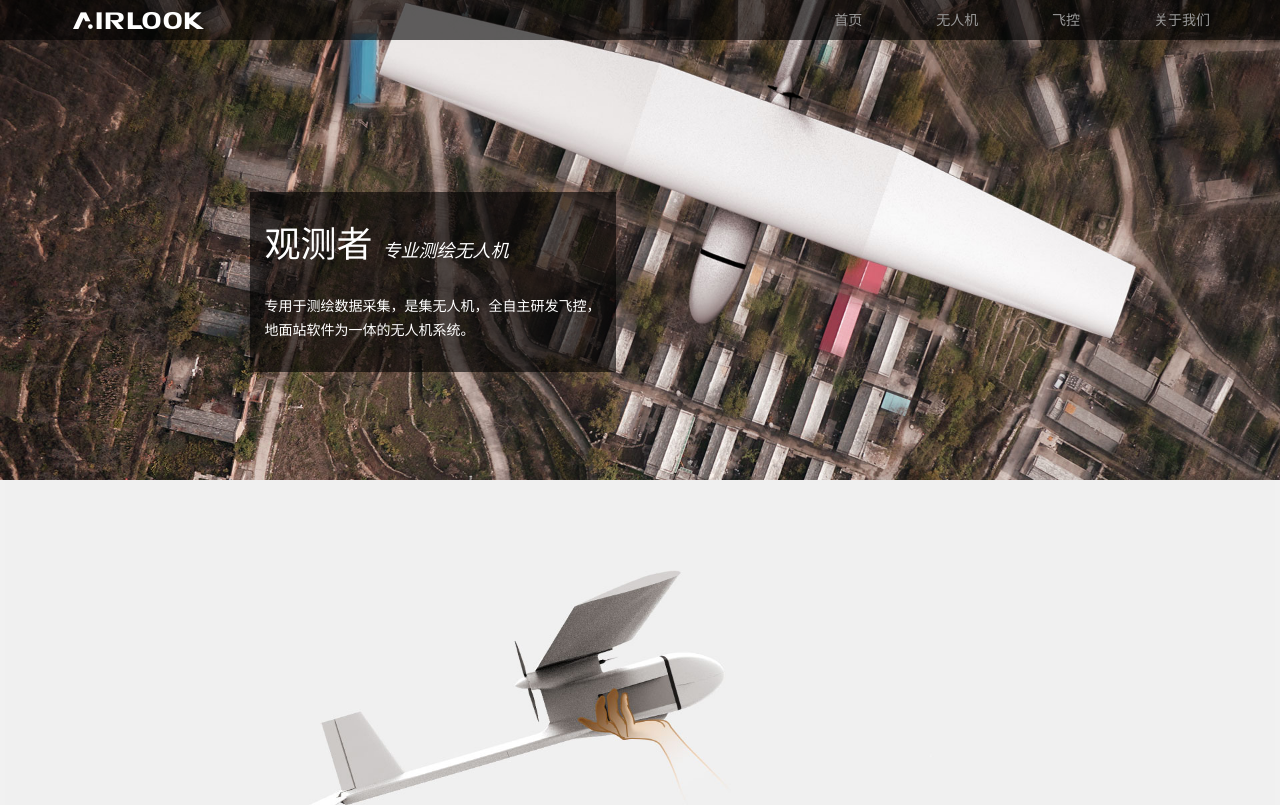
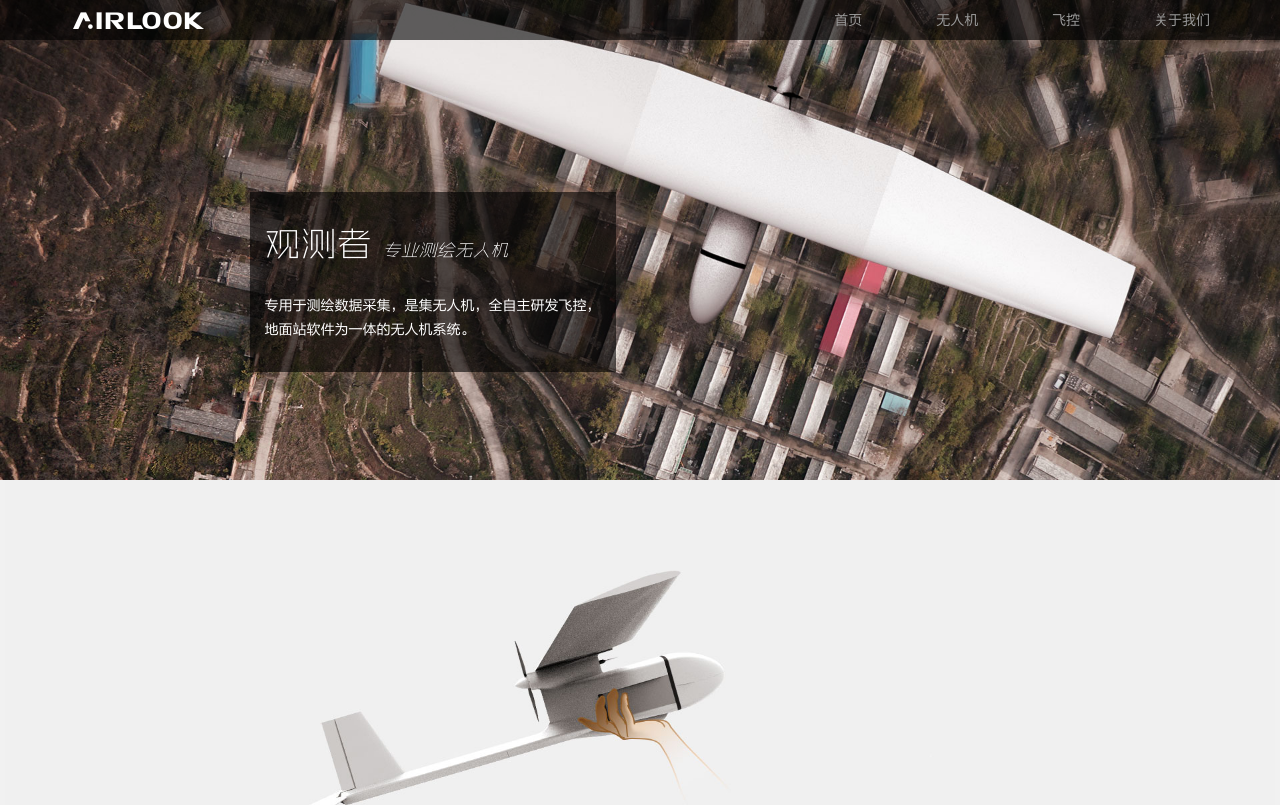
Before and after one commit to zhengdai/airlook, a website: page uav1.html in a window 1280 px wide. Shown: the top 805 px of the page. Drawn offline with Linux system fonts and the light colour scheme.

Commit message:
fix font

```diff
--- a/css/uav.css
+++ b/css/uav.css
@@ -1,3 +1,21 @@
+@font-face {
+    font-family: 'fzlthjw';
+    src: url('../font/fzlthjw.eot');
+
+    src: url('../font/fzlthjw.eot?#font-spider') format('embedded-opentype'),
+    url('../font/fzlthjw.woff') format('woff'),
+    url('../font/fzlthjw.ttf') format('truetype'),
+    url('../font/fzlthjw.svg') format('svg');
+}
+@font-face {
+    font-family: 'zhsrxtj';
+    src: url('../font/zhsrxtj.eot');
+
+    src: url('../font/zhsrxtj.eot?#font-spider') format('embedded-opentype'),
+    url('../font/zhsrxtj.woff') format('woff'),
+    url('../font/zhsrxtj.ttf') format('truetype'),
+    url('../font/zhsrxtj.svg') format('svg');
+}
 body{
     background-color: #f0f0f0;
 }
@@ -24,6 +42,7 @@
     vertical-align: bottom;
     font-weight: normal;
     margin-bottom: 20px;
+    font-family: 'zhsrxtj';
 }
 .page-title sub{
     font-size: 18px;
@@ -34,6 +53,20 @@
 .page-content{
     font-size: 14px;
     line-height: 24px;
+    font-family: 'fzlthjw';
+}
+@media screen and (min-width: 1600px) {
+    .page-title{
+        font-size: 50px;
+        line-height: 60px;
+    }
+    .page-title sub{
+        font-size: 25px;
+    }
+    .page-content{
+        font-size: 16px;
+        line-height: 26px;
+    }
 }
 .banner-title{
     font-size: 24px;
```
Also changed, not shown: font/fzlthjw.ttf (added), font/fzlthjw.woff (added), font/zhsrxtj.ttf (added), font/zhsrxtj.woff (added), 6 other files.
